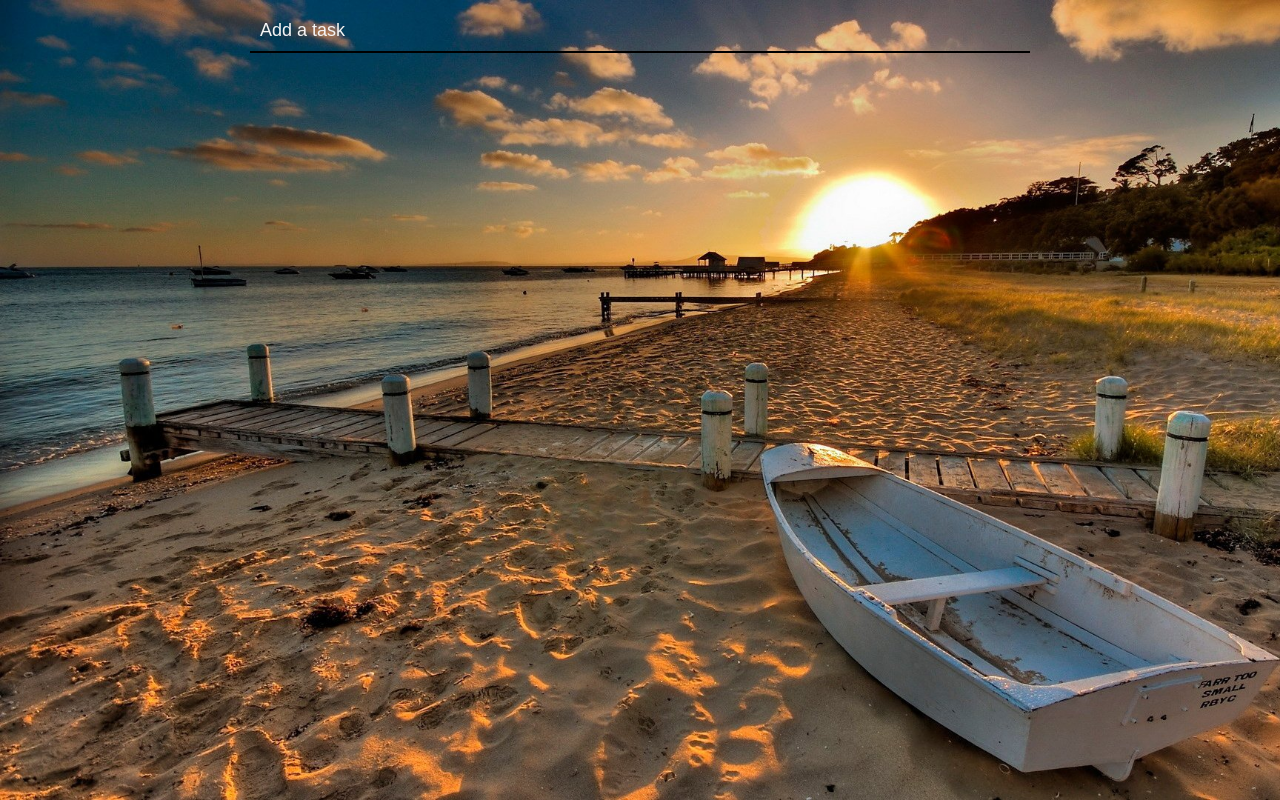
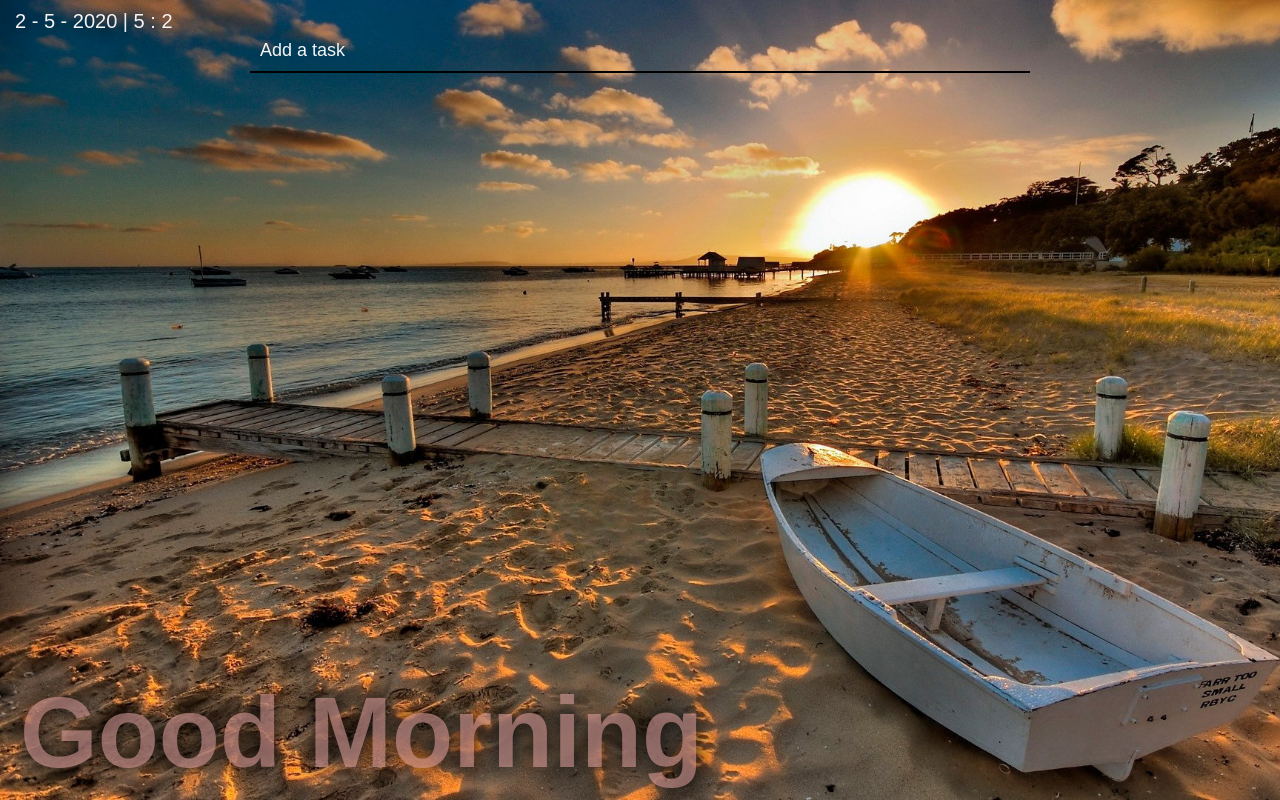
Before and after one commit to amelbougrine/To-Do-List, a plain HTML site: page index.html in a window 1280 px wide. Drawn offline with nearby package versions, Linux system fonts and the light colour scheme.

Commit message:
4th commit

```diff
--- a/index.html
+++ b/index.html
@@ -11,12 +11,19 @@
     <body>
         <div class="container">
             <input type="text" class="txt" placeholder="Add a task">
+            <div class="top">
+                <span id="date"></span> |
+                <span id="time"></span>
+            </div>
             <div class="notcomp">
                 <h3>Not Completed</h3>
             </div>
             <div class="comp">
                 <h3>Completed</h3>
             </div>
+            <div>
+                <h3 class="bigtitle">Good Morning</h3>
+            </div>
         </div>
         <script src="script.js"></script>
     </body>
--- a/script.js
+++ b/script.js
@@ -1,3 +1,4 @@
+// Manage Tasks
 $(".txt").on("keyup", function(e) {
   if (e.keyCode == 13 && $(".txt").val() != "") {
     $(".notcomp").css("display", "block");
@@ -22,3 +23,9 @@ $(".txt").on("keyup", function(e) {
     $(".txt").val("");
   }
 });
+// Time
+var dt = new Date();
+var time = dt.getHours() + " : " + dt.getMinutes();
+var date = dt.getDay() + " - " + dt.getMonth() + " - " +dt.getFullYear();
+$("#time").append(time);
+$("#date").append(date);
--- a/style.css
+++ b/style.css
@@ -10,6 +10,8 @@ body{
     background-repeat: no-repeat;
     background-size: cover;
     min-height: 100vh;
+    margin: 0;
+    padding: 0;
 }
 .container{
     max-width: 800px;
@@ -25,6 +27,7 @@ body{
     outline: none;
     font-size: 18px;
     color: #f5f5f5;
+    margin-top: 20px;
 }
 .txt::placeholder {
     color: #f5f5f5;
@@ -50,8 +53,26 @@ h3{
 }
 .comp .task{
     background: #00000080;
-    color: #fff;
+    color: #f5f5f5;
 }
 .comp,.notcomp {
     display: none;
 }
+.bigtitle {
+    position: fixed;
+    bottom: 0;
+    left: 15px;
+    font-size: 100px;
+    z-index: -1;
+    text-shadow: 0 0 20px #000;
+    color: #e2a4a18e;
+}
+.top {
+    position: absolute;
+    top : 10px;
+    left: 15px;
+    text-align: center;
+    color: #f5f5f5;
+    font-size: 20px;
+    text-shadow: 0 0 20px #000;
+}
```
